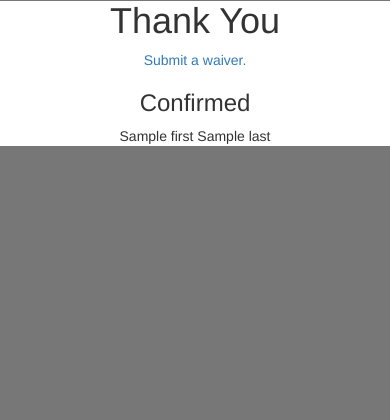
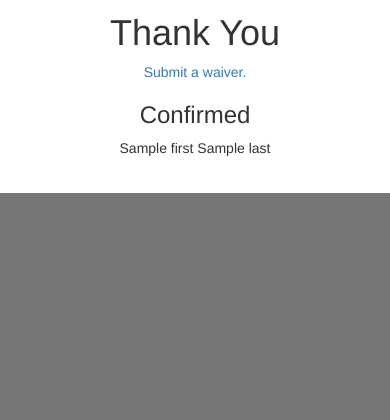
Before and after one commit to Kazanz/SSCL, a Django app: template templates/thank_you.html in a window 390 px wide. Shown: the part 315-735 px from the top of the page. Run offline with Django 3.2, Linux system fonts and the light colour scheme; the template is opened without the code that fills it: most values are stand-ins (such as "Sample title", 1, 10 or a date in 2020); some libraries are stand-ins or nearby versions.

Commit message:
make template responsive

```diff
--- a/templates/base.html
+++ b/templates/base.html
@@ -1,37 +1,39 @@
+<!DOCTYPE HTML>
 <html>
 <head>
 
 <title>{% block title %}SSCL Basketball{% endblock %}</title>
 
+<!-- jQuery -->
+<script src="https://code.jquery.com/jquery-2.2.1.min.js"></script>
+
 <!-- Latest compiled and minified CSS -->
 <link rel="stylesheet" href="https://maxcdn.bootstrapcdn.com/bootstrap/3.3.6/css/bootstrap.min.css" integrity="sha384-1q8mTJOASx8j1Au+a5WDVnPi2lkFfwwEAa8hDDdjZlpLegxhjVME1fgjWPGmkzs7" crossorigin="anonymous">
-
-<!-- Optional theme -->
-<link rel="stylesheet" href="https://maxcdn.bootstrapcdn.com/bootstrap/3.3.6/css/bootstrap-theme.min.css" integrity="sha384-fLW2N01lMqjakBkx3l/M9EahuwpSfeNvV63J5ezn3uZzapT0u7EYsXMjQV+0En5r" crossorigin="anonymous">
 
 <!-- Latest compiled and minified JavaScript -->
 <script src="https://maxcdn.bootstrapcdn.com/bootstrap/3.3.6/js/bootstrap.min.js" integrity="sha384-0mSbJDEHialfmuBBQP6A4Qrprq5OVfW37PRR3j5ELqxss1yVqOtnepnHVP9aJ7xS" crossorigin="anonymous"></script>
 
-<!-- jQuery -->
-<script src="https://code.jquery.com/jquery-2.2.1.min.js"></script>
+<meta charset="utf-8">
+<meta http-equiv="X-UA-Compatible" content="IE=edge">
+<meta name="viewport" content="width=device-width, initial-scale=1">
 </head>
 
 <body style="background-color: rgb(119,119,119);">
-<div class="container">
+<div class="container-fluid">
   <div class="row">
-    <div class="col-md-3"></div>
+    <div class="hidden-xs col-md-3"></div>
     <div class="col-md-6" style="padding: 0px; background-color: white;">
       <img style="width:100%; padding:0px;" src="https://lh5.googleusercontent.com/8TEIAwUSZHXJ72chcxnollyH3ybF5bRnljAVDxzYAkY18WNMiefsLt7il3R-ZhCxM_sX" />
     </div>
-    <div class="col-md-3"></div>
+    <div class="hidden-xs col-md-3"></div>
   </div>
   <div class="row">
-    <div class="col-md-3"></div>
-    <div class="col-md-6" style="background-color: white">
+    <div class="hidden-xs col-md-3"></div>
+    <div class="col-md-6" style="background-color: white; padding-top:15px; padding-bottom:15px;">
       {% block info %}
       {% endblock %}
     </div>
-    <div class="col-md-3"></div>
+    <div class="hidden-xs col-md-3"></div>
   </div>
 </div>
 
--- a/templates/waiver.html
+++ b/templates/waiver.html
@@ -3,8 +3,8 @@
 {% block title %}SSCL Waiver{% endblock %}
 
 {% block info %}
-      <h4>WAIVER OF LIABILITY AND HOLD HARMLESS AGREEMENT</h4>
-        <div style="font-size: 9px; color: grey;">
+      <h4 style="margin-top:0px;">WAIVER OF LIABILITY AND HOLD HARMLESS AGREEMENT</h4>
+      <div style="font-size: 9px; color: grey;">
         <p>1. I acknowledge that I have voluntarily agreed to participate in the “Weekly Wednesday Night Basketball Activity”, (“Activity”). I hereby release, waive, discharge and covenant not to sue Cambridge Christian School or Steve Richardson, its officers, servants, agents and employees (hereinafter referred to as "Hosts") from any and all liability, claims, demands, actions and causes of action whatsoever arising out of or relating to any loss, damage or injury, including death, that may be sustained by me, or to any property belonging to me, whether caused by the negligence of the Hosts, or otherwise, while participating in the Activity, or while in, on or upon the premises where the Activity is being conducted, while in transit to or from the premises, or in any place or places connected with the Activity.</p>
         <p>2. I am fully aware of risks and hazards connected with being on the premises and participating in the Activity, and I am fully aware that there may be risks and hazards unknown to me connected with being on the premises and participating in the Activity, and I hereby elect to voluntarily participate in the Activity, to enter upon the above named premises (6101 N Habana Ave, Tampa, FL 33614) and engage in activities knowing that conditions may be hazardous, or may become hazardous or dangerous to me and my property. I voluntarily assume full responsibility for any risks of loss, property damage or personal injury, including death, that may be sustained by me, or any loss or damage to property owned by me, as a result of my being a participant in the Activity, whether caused by the negligence of Hosts or otherwise.</p>
         <p>3. I further hereby agree to indemnify and save and hold harmless the Hosts and each of them, from any loss, liability, damage or costs they may incur due to my participation in the Activity, whether caused by the negligence of any or all of the Hosts, or otherwise.</p>
@@ -16,7 +16,7 @@
         <p>D. I execute this Release for full, adequate and complete consideration fully intending to be bound by same.</p>
         <p><b>I HAVE CAREFULLY READ THIS AGREEMENT AND FULLY UNDERSTAND ITS CONTENTS. I AM AWARE THAT THIS IS A RELEASE OF LIABILITY AND A CONTRACT BETWEEN MYSELF AND HOST(S) OF THIS ACTIVITY AND SIGN IT OF MY OWN FREE WILL.</b></p>
       </div>
-      <form method="POST" action="{% url 'waiver' %}">{% csrf_token %}
+      <form style="font-size: 12px;" method="POST" action="{% url 'waiver' %}">{% csrf_token %}
         {% for field in form %}
             <div class="form-group">
               <label for="{{ field.label }}">{{ field.label }}</label>
```
